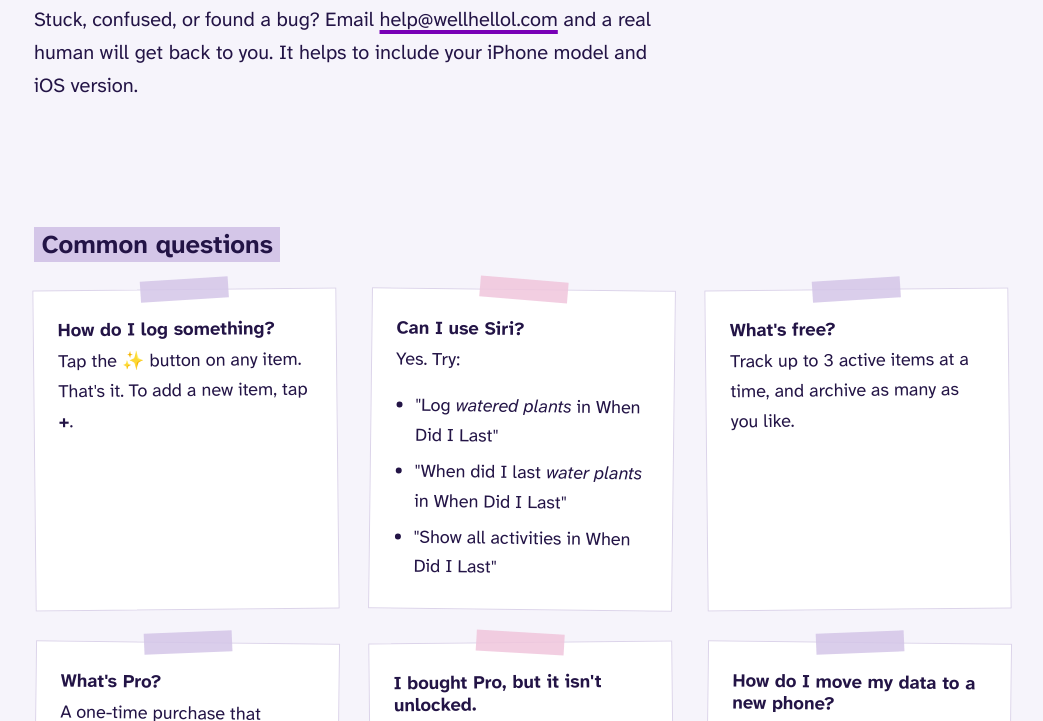
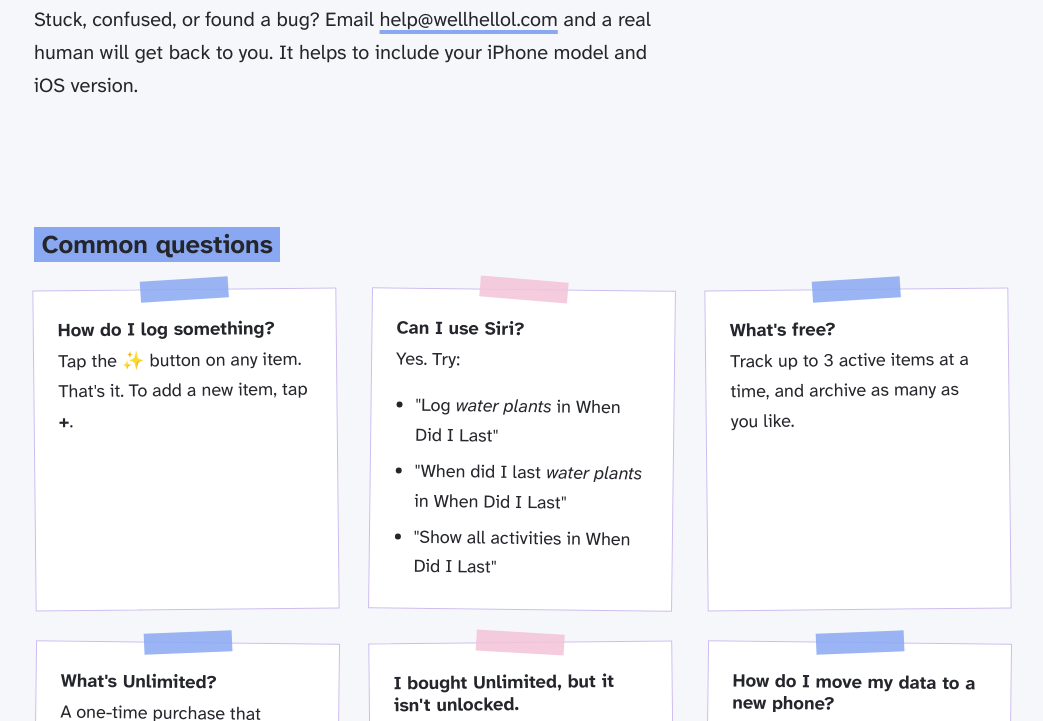
Before and after one commit to wellhellol/whendidilast-site, a plain HTML site: page support/index.html in a window 1280 px wide. Shown: the part 230-951 px from the top of the page, without its empty margins (118-1161 px from the left). Drawn offline with Linux system fonts and the light colour scheme.

Commit message:
Use brand P5 Playful colors and call the paid tier Unlimited
Co-Authored-By: Claude Opus 5.5 <noreply@anthropic.com>

```diff
--- a/style.css
+++ b/style.css
@@ -21,18 +21,17 @@
 }
 
 :root {
-  --board: #f6f4fb;
+  --board: #f6f7fb;
   --paper: #ffffff;
-  --ink: #231446;
-  --soft: #5b5175;
-  --line: #cbc1e0;
-  --card-edge: #dcd4ea;
+  --ink: #24262b;
+  --line: #8aa8f2;
+  --card-edge: #cdbdf0;
 
-  /* Pastel lavender highlighter, with lavender and pink tape */
-  --hl: #d4c6e8;
-  --tape-1: #d4c6e8;
-  --tape-2: #f0c6dc;
-  --link: #7800b6;
+  /* Brand P5 Playful at full strength: Periwinkle highlighter and tape, Blush tape, Lavender card edge */
+  --hl: #8aa8f2;
+  --tape-1: #8aa8f2;
+  --tape-2: #f4c3d9;
+  --link: #8aa8f2;
 
   --font: "Atkinson Hyperlegible Next", system-ui, sans-serif;
   --page: 64rem;
@@ -86,10 +85,6 @@ a {
 a:focus-visible {
   outline: 3px solid var(--ink);
   outline-offset: 3px;
-}
-
-.soft {
-  color: var(--soft);
 }
 
 /* Highlighter: a flat marker stroke that wraps line by line */
--- a/support/index.html
+++ b/support/index.html
@@ -33,7 +33,7 @@
           <h3>Can I use Siri?</h3>
           <p>Yes. Try:</p>
           <ul>
-            <li>"Log <em>watered plants</em> in When Did I Last"</li>
+            <li>"Log <em>water plants</em> in When Did I Last"</li>
             <li>"When did I last <em>water plants</em> in When Did I Last"</li>
             <li>"Show all activities in When Did I Last"</li>
           </ul>
@@ -45,12 +45,12 @@
         </article>
 
         <article class="card">
-          <h3>What's Pro?</h3>
+          <h3>What's Unlimited?</h3>
           <p>A one-time purchase that unlocks unlimited items, full history, and all color schemes. There's no subscription.</p>
         </article>
 
         <article class="card">
-          <h3>I bought Pro, but it isn't unlocked.</h3>
+          <h3>I bought Unlimited, but it isn't unlocked.</h3>
           <p>Open <strong>Settings</strong> in the app and tap <strong>Restore Purchase</strong>. Make sure you're signed in with the same Apple ID you used to buy it.</p>
         </article>
 
```
Also changed, not shown: privacy/index.html (+2 -2 lines).
